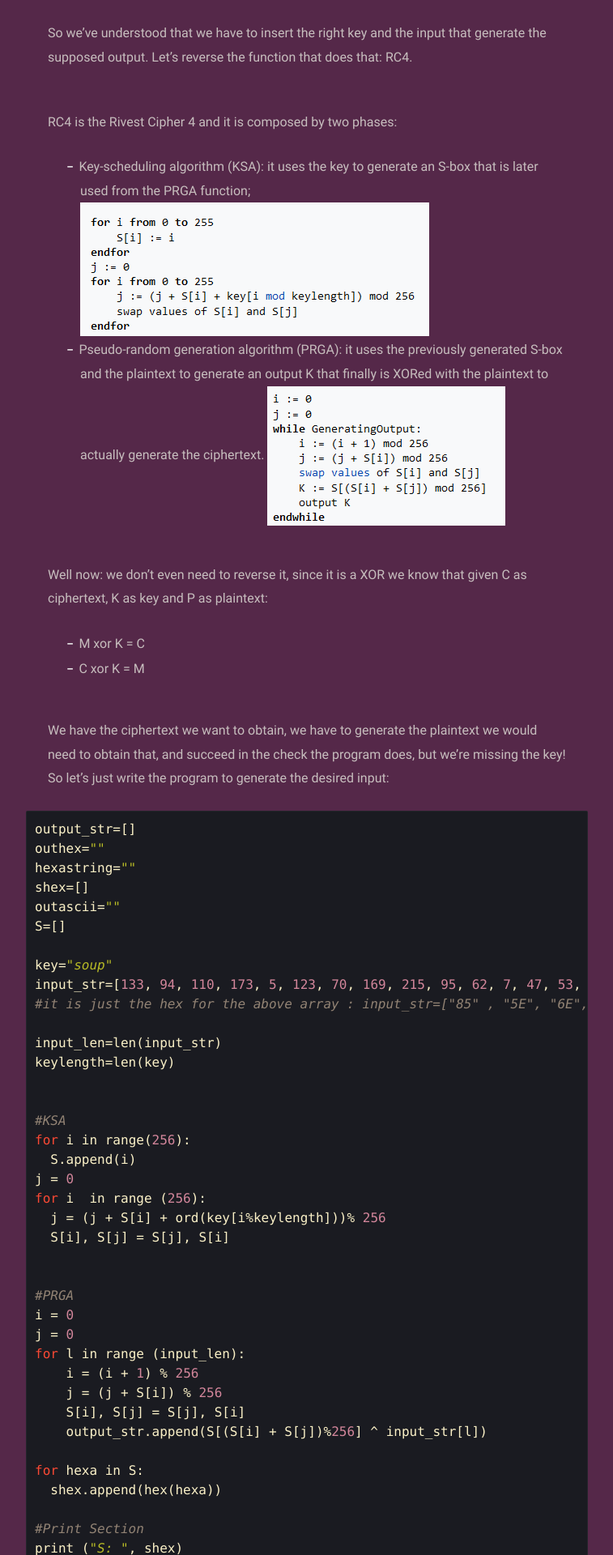
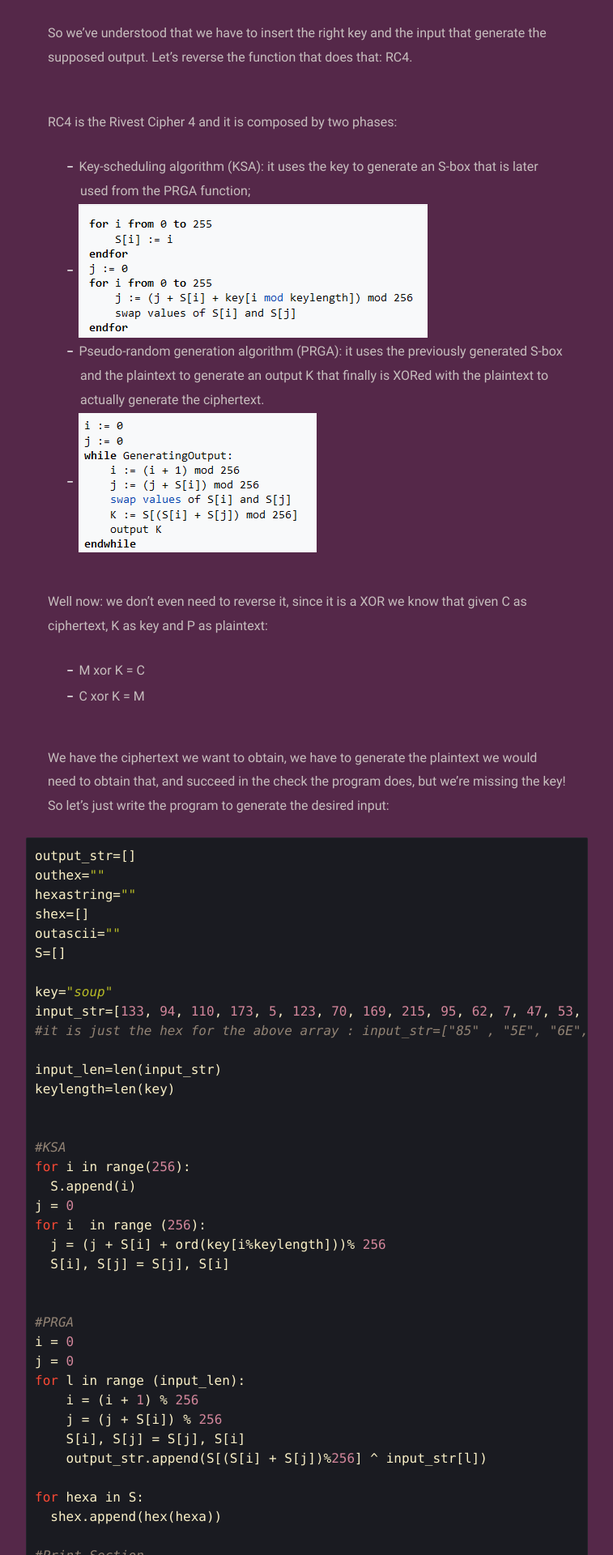
Before and after one commit to HACKappatoi/HACKappatoi.github.io, a Jekyll site: the page built from _posts/soup/2022-04-09-soup.md, in a window 1280 px wide. Shown: the part 2775-4695 px from the top of the page at 81% size, without its empty margins (261-1018 px from the left). Built offline with Jekyll 4.4.1, drawn with Linux system fonts in a browser that asks for light colours.

Commit message:
Update 2022-04-09-soup.md

```diff
--- a/_posts/soup/2022-04-09-soup.md
+++ b/_posts/soup/2022-04-09-soup.md
@@ -31,9 +31,9 @@ So we've understood that we have to insert the right key and the input that gene
 RC4 is the Rivest Cipher 4 and it is composed by two phases:
 
 - Key-scheduling algorithm (KSA): it uses the key to generate an S-box that is later used from the PRGA function;
-  ![](/assets/posts_images/soup/KSA.png)
+- ![](/assets/posts_images/soup/KSA.png)
 - Pseudo-random generation algorithm (PRGA): it uses the previously generated S-box and the plaintext to generate an output K that finally is XORed with the plaintext to actually generate the ciphertext.
-![](/assets/posts_images/soup/PRGA.png)
+- ![](/assets/posts_images/soup/PRGA.png)
 
 Well now: we don't even need to reverse it, since it is a XOR we know that given C as ciphertext, K as key and P as plaintext:
 
```
